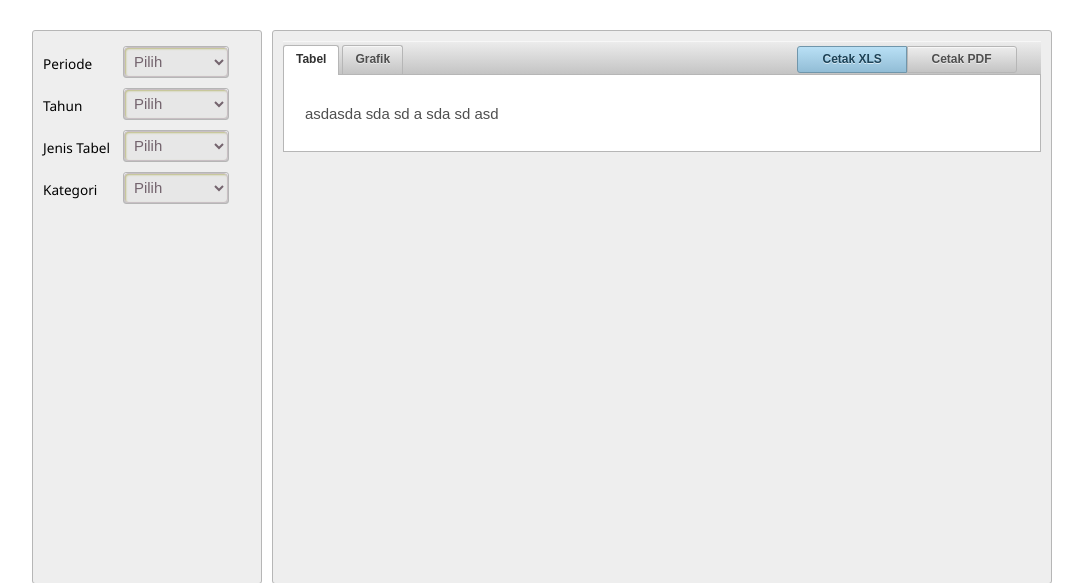
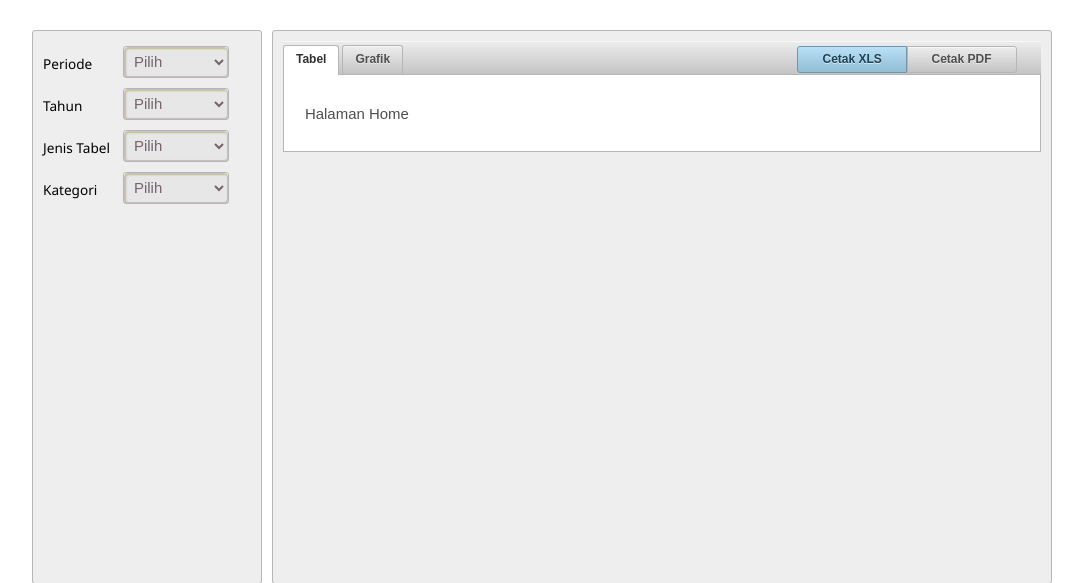
Before and after one commit to sud0su/but-phon-that, a CodeIgniter app: page /si_kekerasan/ in a window 1280 px wide. Shown: the top 583 px of the page, without its empty margins (108-1191 px from the left). Run offline with CodeIgniter, Linux system fonts and the light colour scheme.

Commit message:
Halaman home

```diff
--- a/application/views/com_home/home.php
+++ b/application/views/com_home/home.php
@@ -90,7 +90,7 @@
 							<span class="ui-button-text">Cetak PDF</span>
 						</label>
 					</div>
-						<p>asdasda sda sd a sda sd asd</p>
+						<p>Halaman Home</p>
 					</div>
 					<div id="tabs-2">
 					<div id="chart" style="display: block;" class="ui-buttonset">
```
